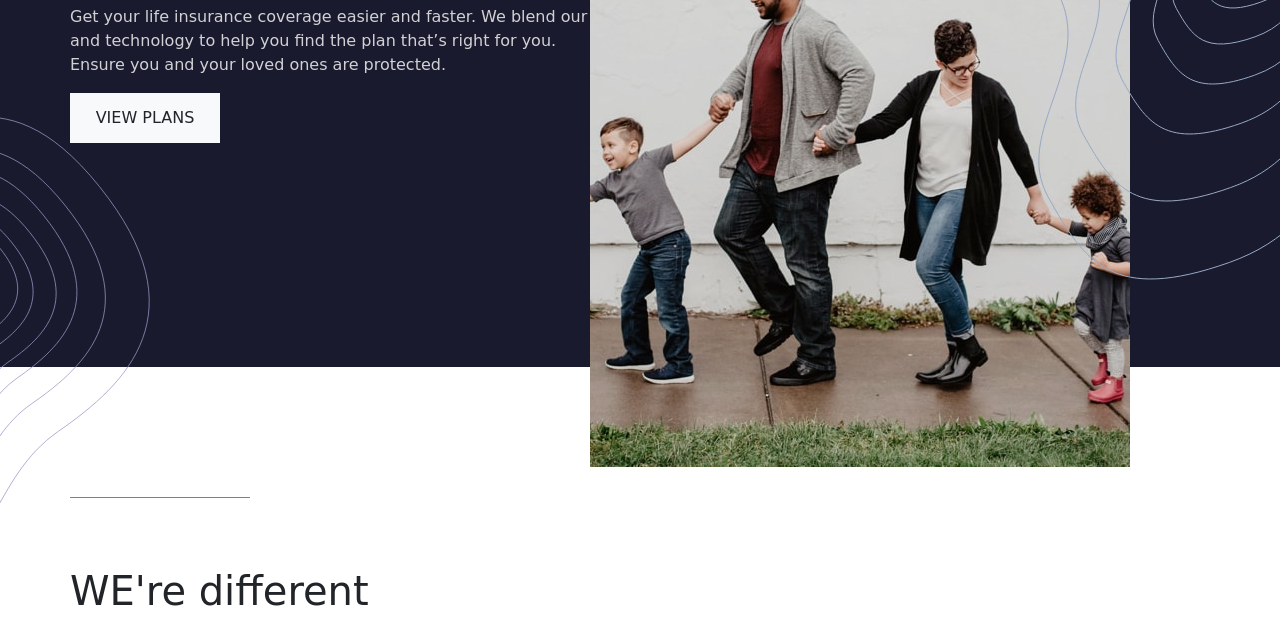
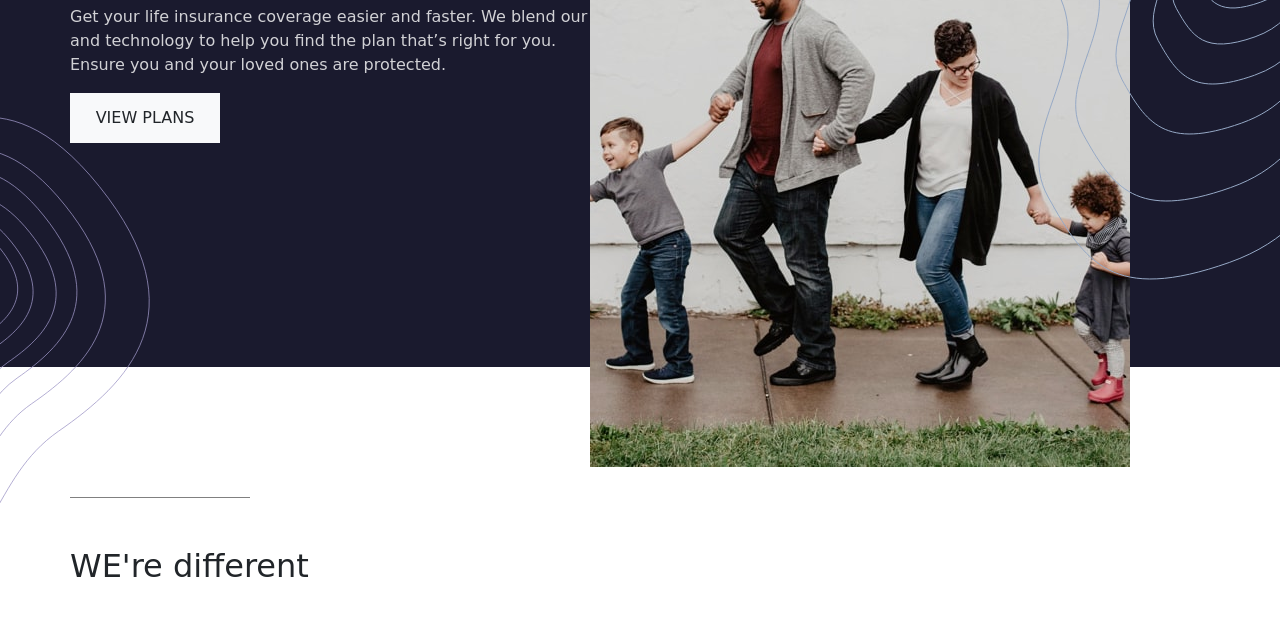
Before and after one commit to MohamedMahmoud2020-dotcom/Insure-landing, a plain HTML site: page index.html in a window 1280 px wide. Shown: the part 333-952 px from the top of the page. Drawn offline with nearby package versions, Linux system fonts and the light colour scheme; a web font is replaced by a local one.

Commit message:
Update index.html

```diff
--- a/index.html
+++ b/index.html
@@ -37,7 +37,7 @@
       </div>
       <div class="second-container">
         <hr>
-        <h1>WE're different</h1>
+        <h2>WE're different</h2>
         <div class="row">
           <div class="col-lg-4">
             <img src="images/icon-snappy-process.svg" alt="">
```
